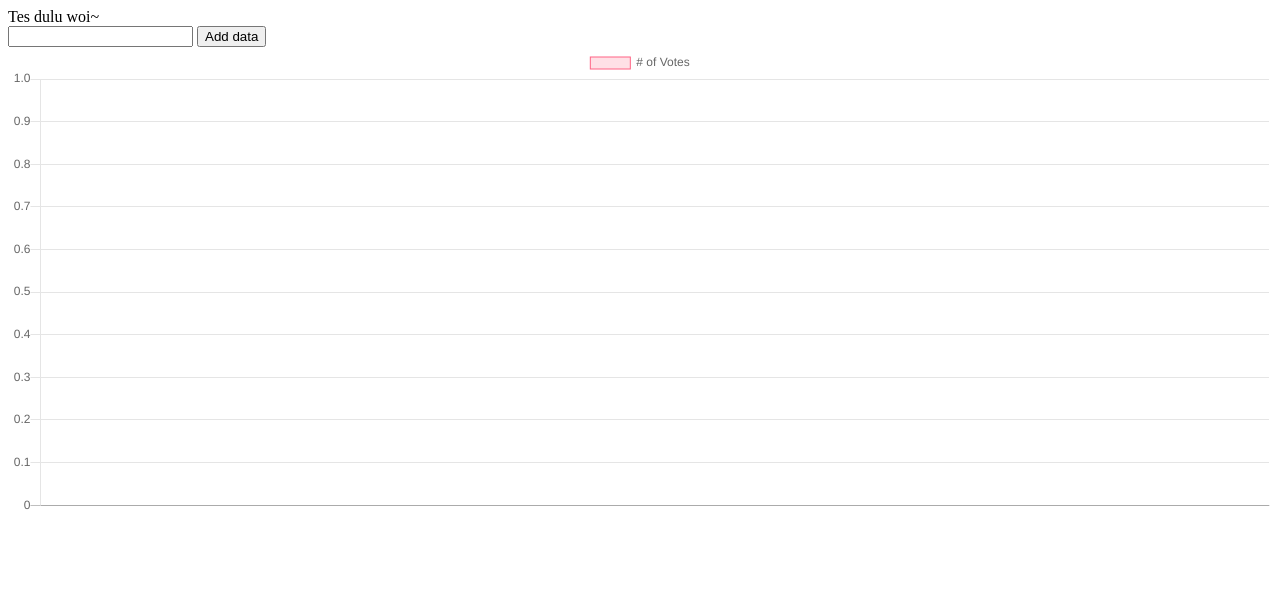
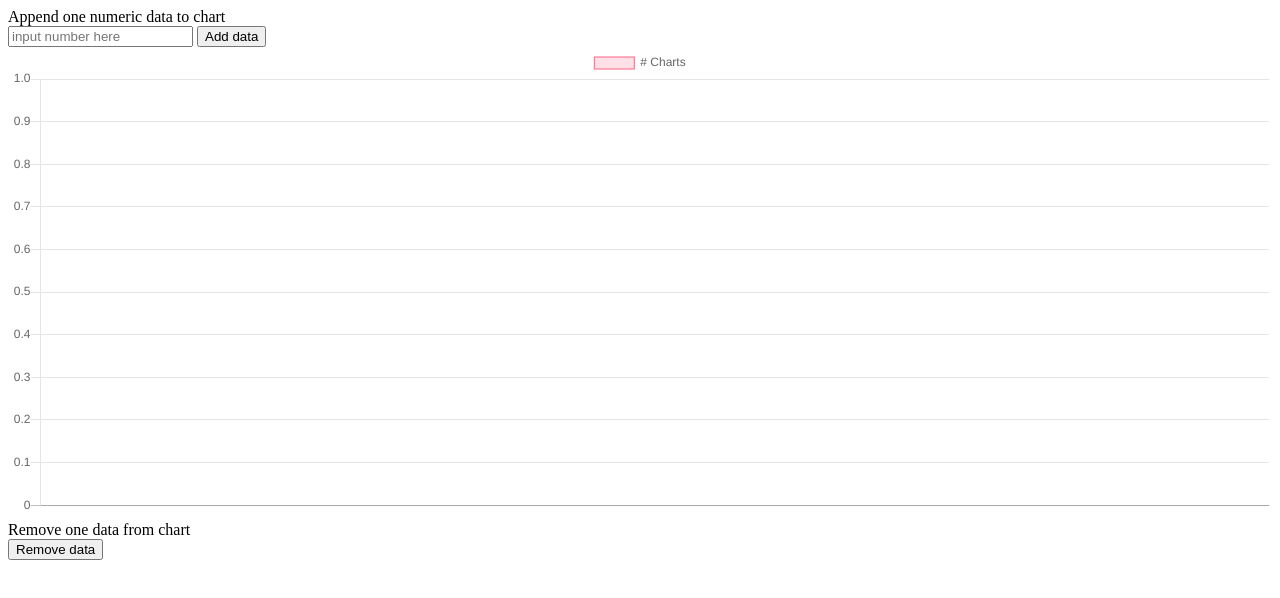
Before and after one commit to aditisstillalive/sentinel, a plain HTML site: page src/index.html in a window 1280 px wide. Drawn offline with Linux system fonts and the light colour scheme.

Commit message:
Add button to remove data

```diff
--- a/src/index.html
+++ b/src/index.html
@@ -13,14 +13,18 @@
 
 <body>
     <form>
-        Tes dulu woi~<br>
-        <input id="test1" on type="text">
+        Append one numeric data to chart
+        <br>
+        <input id="test1" placeholder="input number here">
         <input id="button1" type="button" value="Add data" onclick="addData(myChart, 'label', getElementById('test1').value)">
-        <!--button id='button1' value="Add data" onclick="addData(myChart, 'label', getElementById('test1').value)">Add data</!--button-->
     </form>
 </body>
 
 <canvas id="myChart" width="400" height="150"></canvas>
+Remove one data from chart
+<br>
+<input id="button2" type="button" value="Remove data" onclick="removeData(myChart)">
+
 <script>
 var ctx = document.getElementById('myChart').getContext('2d');
 var myChart = new Chart(ctx, {
@@ -28,7 +32,7 @@ var myChart = new Chart(ctx, {
     data: {
         labels: [],
         datasets: [{
-            label: '# of Votes',
+            label: '# Charts',
             data: [],
             backgroundColor: [
                 'rgba(255, 99, 132, 0.2)',
@@ -76,12 +80,4 @@ function removeData(chart) {
     chart.update();
 }
 
-var input = document.getElementById('test1');
-input.addEventListener("keyup", function(event) {
-  if (event.keyCode === 13) {
-   //event.preventDefault();
-   document.getElementById("button1").click();
-  }
-});
-
 </script>
```
